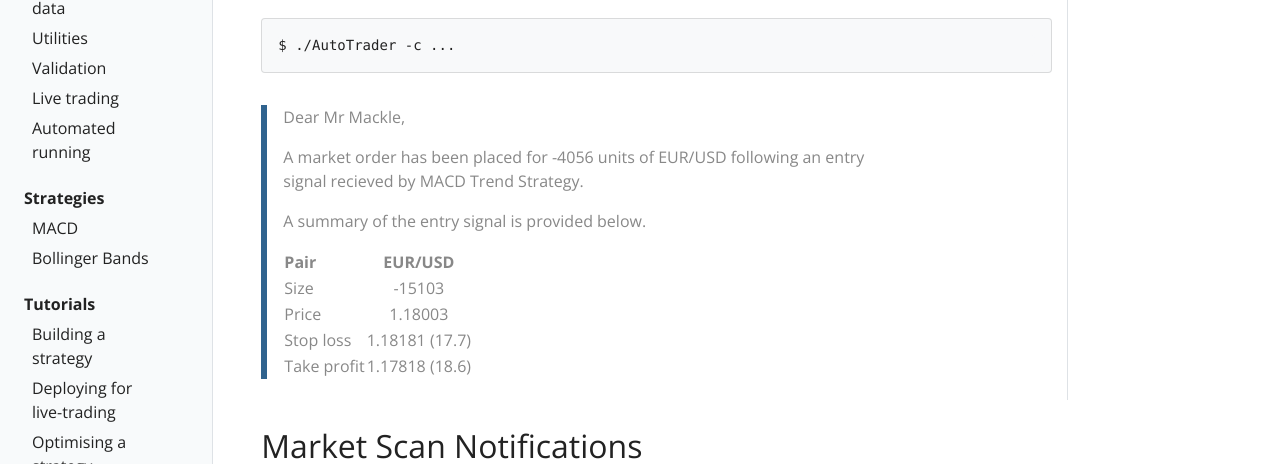
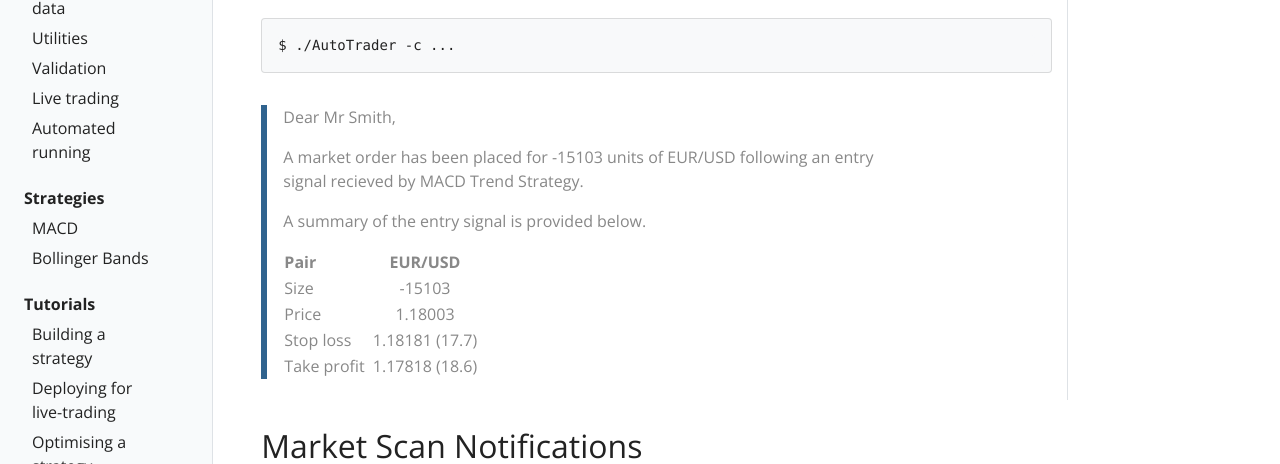
Before and after one commit to kieran-mackle/AutoTrader, a Jekyll site: the page built from docs/_docs/emailing.md, in a window 1280 px wide and 900 px high. Shown: the part 404-868 px from the top of the window. Built offline with Jekyll 4.4.1, drawn with Linux system fonts in a browser that asks for light colours.

Commit message:
Update emailing.md

````diff
--- a/docs/_docs/emailing.md
+++ b/docs/_docs/emailing.md
@@ -21,18 +21,19 @@ $ ./AutoTrader -c ...
 ```
 
 
-> Dear Mr Mackle,
+> Dear Mr Smith,
 >
-> A market order has been placed for -4056 units of EUR/USD following an entry signal recieved by MACD Trend Strategy.
+> A market order has been placed for -15103 units of EUR/USD following an entry signal recieved
+> by MACD Trend Strategy.
 >
 > A summary of the entry signal is provided below.
 >
-> | Pair        | EUR/USD        |
-> | :---------- |:-------------: |
-> | Size        | -15103         |
-> | Price       | 1.18003        |
-> | Stop loss   | 1.18181 (17.7) |
-> | Take profit | 1.17818 (18.6) |
+> | Pair        |   | EUR/USD        |
+> | :---------- |---|:-------------: |
+> | Size        |   |-15103         |
+> | Price       |   | 1.18003        |
+> | Stop loss   |   | 1.18181 (17.7) |
+> | Take profit |   | 1.17818 (18.6) |
 
 
 
````
